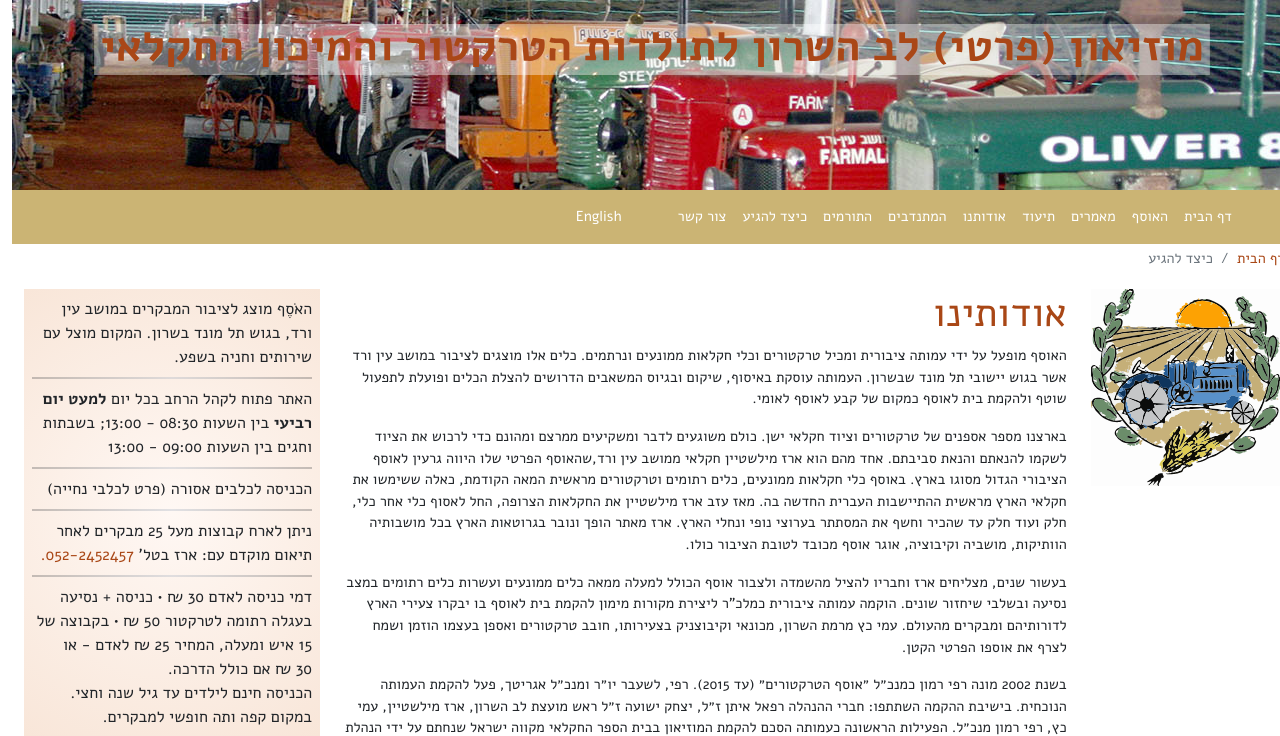
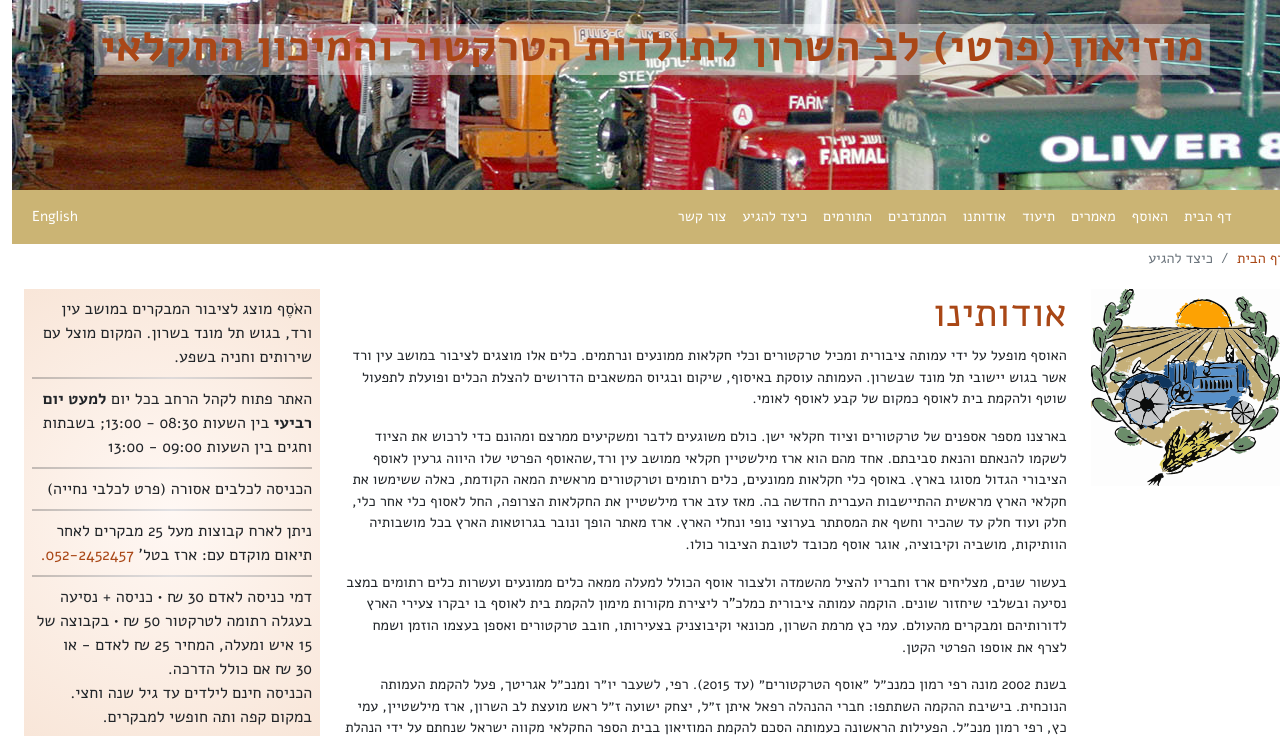
Before and after one commit to amots/tractor5, a PHP site: page /about in a window 1280 px wide. Shown: the top 736 px of the page. Run offline with PHP 8.4, Linux system fonts and the light colour scheme; data that the repository does not hold is empty; some libraries are stand-ins or nearby versions.

Commit message:
fixed navbar alignment

```diff
--- a/includes/mng/mngNav.html
+++ b/includes/mng/mngNav.html
@@ -20,7 +20,7 @@
         <li class="nav-item"><a href="/ownership" class="nav-link <?= $hide8 ?>"><?= Lang::trans('mng.ownership') ?></a></li>
         <li class="nav-item"><a href="/mng/quality" class="nav-link <?= $hide2 ?>"><?= Lang::trans('mng.quality') ?></a></li>
       </ul>
-      <ul class="navbar-nav <?= $ms_auto ?> mb-2 mb-md-0">
+      <ul class="navbar-nav ms-auto">
         <li class="nav-item"><a href="/login/logout" class="nav-link"><?= Lang::trans('mng.logout') ?></a></li>
       </ul>
     </div>
--- a/model/mng.class.php
+++ b/model/mng.class.php
@@ -25,8 +25,8 @@
         User::checkAuthorization();
         $hide = 'd-none';
         $table = [
-            'ms_auto' => Lang::getLocale() == 'he' ? 'ms-auto-left'
-                : 'ms-auto',
+            // 'ms_auto' => Lang::getLocale() == 'he' ? 'ms-auto-left'
+            //     : 'ms-auto',
             'hide1' => $_SESSION['permission'] & User::permission_content ? NULL
                 : $hide,
             'hide2' => $_SESSION['permission'] & User::permission_inventory ? NULL
--- a/resources/css/tractor.css
+++ b/resources/css/tractor.css
@@ -352,8 +352,10 @@
     padding: 4px;
 }
 
-.rtl .ms-auto-left {
-    margin-right: auto !important;
+
+.rtl .ms-auto {
+    margin-right: auto!important;
+    margin-left: unset!important;
 }
 
 /**
--- a/views/envelope/head.html
+++ b/views/envelope/head.html
@@ -57,7 +57,7 @@
             <li class="nav-item"><a href="/where" class="nav-link"><?= Lang::trans('nav.venue') ?></a></li>
             <li class="nav-item"><a href="/contact" class="nav-link"><?= Lang::trans('nav.contact') ?></a></li>
           </ul>
-          <ul class="navbar-nav <?= $ms_auto ?> mb-2 mb-md-0">
+          <ul class="navbar-nav ms-auto">
             <?= $langLinks ?>
           </ul>
         </div>
```
